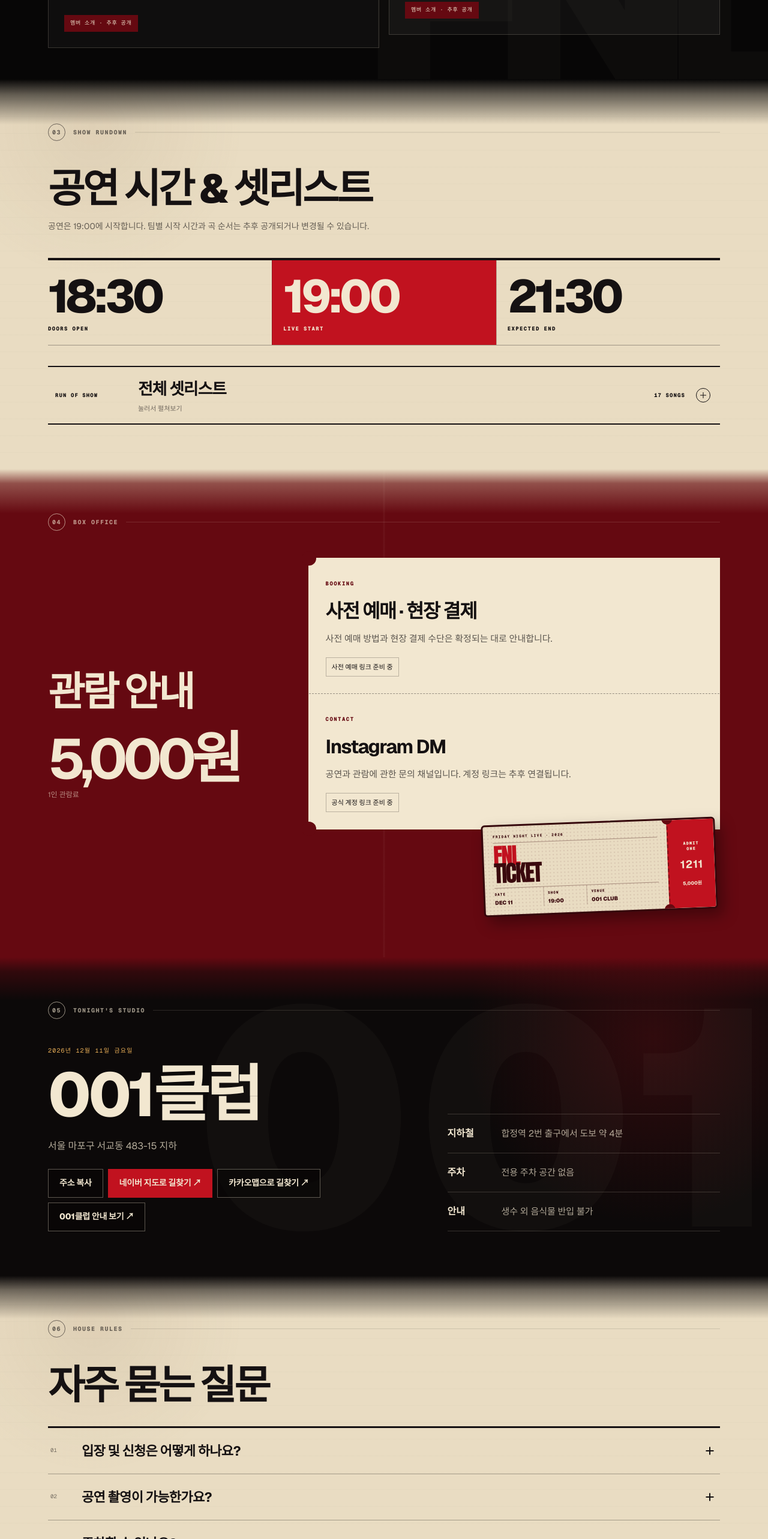
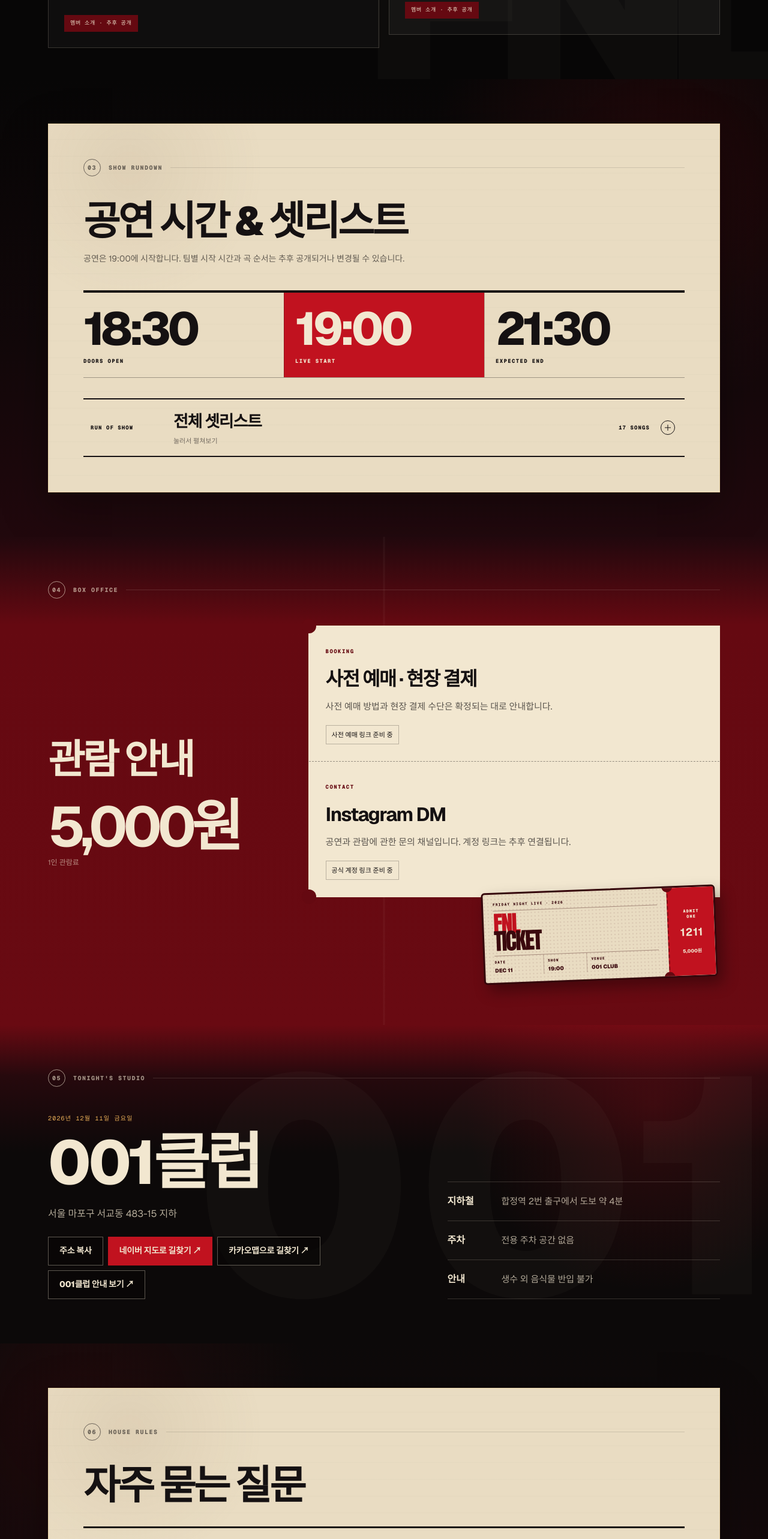
Before and after one commit to hyugrad/tband-winter-concert, a Next.js app: page / in a window 1280 px wide. Shown: the part 2060-4626 px from the top of the page at 60% size. Built offline with nearby package versions, Linux system fonts and the light colour scheme.

Commit message:
unify program sections on dark stage canvas (#13)

```diff
--- a/app/fnl.css
+++ b/app/fnl.css
@@ -668,21 +668,28 @@
 
 .fnl-rundown {
   background:
-    linear-gradient(180deg, #070606 0, rgba(7, 6, 6, 0.58) 26px, transparent 76px),
+    radial-gradient(circle at 86% 20%, rgba(193, 18, 31, 0.14), transparent 31%),
+    linear-gradient(180deg, #070606 0%, #12080a 58%, #21080d 100%);
+}
+
+.fnl-guide {
+  background:
+    radial-gradient(circle at 12% 14%, rgba(193, 18, 31, 0.1), transparent 28%),
+    linear-gradient(180deg, #0c0909 0%, #15090b 58%, #070606 100%);
+}
+
+.fnl-program-sheet {
+  padding: clamp(28px, 5vw, 58px);
+  border: 1px solid rgba(240, 198, 117, 0.32);
+  background:
     radial-gradient(circle at 12% 12%, rgba(98, 65, 34, 0.08), transparent 20%),
     repeating-linear-gradient(0deg, transparent 0 27px, rgba(21, 17, 18, 0.035) 28px),
     var(--fnl-paper);
   color: var(--fnl-ink);
+  box-shadow: 0 26px 70px rgba(0, 0, 0, 0.34);
 }
 
-.fnl-guide {
-  background:
-    linear-gradient(180deg, #0c0909 0, rgba(12, 9, 9, 0.55) 24px, transparent 72px),
-    radial-gradient(circle at 12% 12%, rgba(98, 65, 34, 0.08), transparent 20%),
-    repeating-linear-gradient(0deg, transparent 0 27px, rgba(21, 17, 18, 0.035) 28px),
-    var(--fnl-paper);
-  color: var(--fnl-ink);
-}
+.fnl-program-sheet > .fnl-section-label { margin-bottom: 40px; }
 
 .fnl-timeline {
   display: grid;
@@ -745,9 +752,8 @@
 
 .fnl-ticket {
   background:
-    linear-gradient(180deg, var(--fnl-paper) 0, rgba(232, 216, 184, 0.34) 24px, transparent 74px),
     linear-gradient(90deg, transparent 49.8%, rgba(242, 231, 208, 0.05) 50%, transparent 50.2%),
-    var(--fnl-red-dark);
+    linear-gradient(180deg, #21080d 0%, var(--fnl-red-dark) 18%, #690a12 100%);
 }
 
 .fnl-ticket-grid { display: grid; grid-template-columns: minmax(250px, 0.68fr) minmax(0, 1.32fr); gap: clamp(35px, 7vw, 80px); align-items: stretch; }
@@ -854,9 +860,8 @@
 
 .fnl-venue {
   background:
-    linear-gradient(180deg, var(--fnl-red-dark) 0, rgba(101, 9, 17, 0.42) 24px, transparent 72px),
     radial-gradient(circle at 85% 25%, rgba(193, 18, 31, 0.2), transparent 27%),
-    #0c0909;
+    linear-gradient(180deg, #690a12 0%, #26090d 16%, #0c0909 40%);
 }
 
 .fnl-venue::before { position: absolute; z-index: -1; right: -0.05em; top: 0.02em; color: rgba(242, 231, 208, 0.025); font-size: clamp(15rem, 40vw, 34rem); font-weight: 900; line-height: 1; content: "001"; }
@@ -952,6 +957,8 @@
   .fnl-curtain { width: 57%; }
   .fnl-section { padding: 58px 18px; }
   .fnl-section-label { margin-bottom: 32px; }
+  .fnl-program-sheet { padding: 27px 16px 30px; }
+  .fnl-program-sheet > .fnl-section-label { margin-bottom: 30px; }
   .fnl-about-grid,
   .fnl-ticket-grid,
   .fnl-venue-grid { grid-template-columns: 1fr; }
--- a/app/page.tsx
+++ b/app/page.tsx
@@ -189,6 +189,7 @@ export default function Home() {
         </section>
 
         <section className="fnl-section fnl-rundown" id="setlist">
+          <div className="fnl-program-sheet">
           <div className="fnl-section-label">
             <span>03</span>
             <p>SHOW RUNDOWN</p>
@@ -267,6 +268,7 @@ export default function Home() {
               )}
             </div>
           </details>
+          </div>
         </section>
 
         <section className="fnl-section fnl-ticket" id="ticket">
@@ -354,6 +356,7 @@ export default function Home() {
         </section>
 
         <section className="fnl-section fnl-guide" id="guide">
+          <div className="fnl-program-sheet fnl-faq-sheet">
           <div className="fnl-section-label">
             <span>06</span>
             <p>HOUSE RULES</p>
@@ -372,6 +375,7 @@ export default function Home() {
                 <p>{faq.answer}</p>
               </details>
             ))}
+          </div>
           </div>
         </section>
       </main>
```
Also changed, not shown: 1 other file (tests, documents, lock files or other folders).
